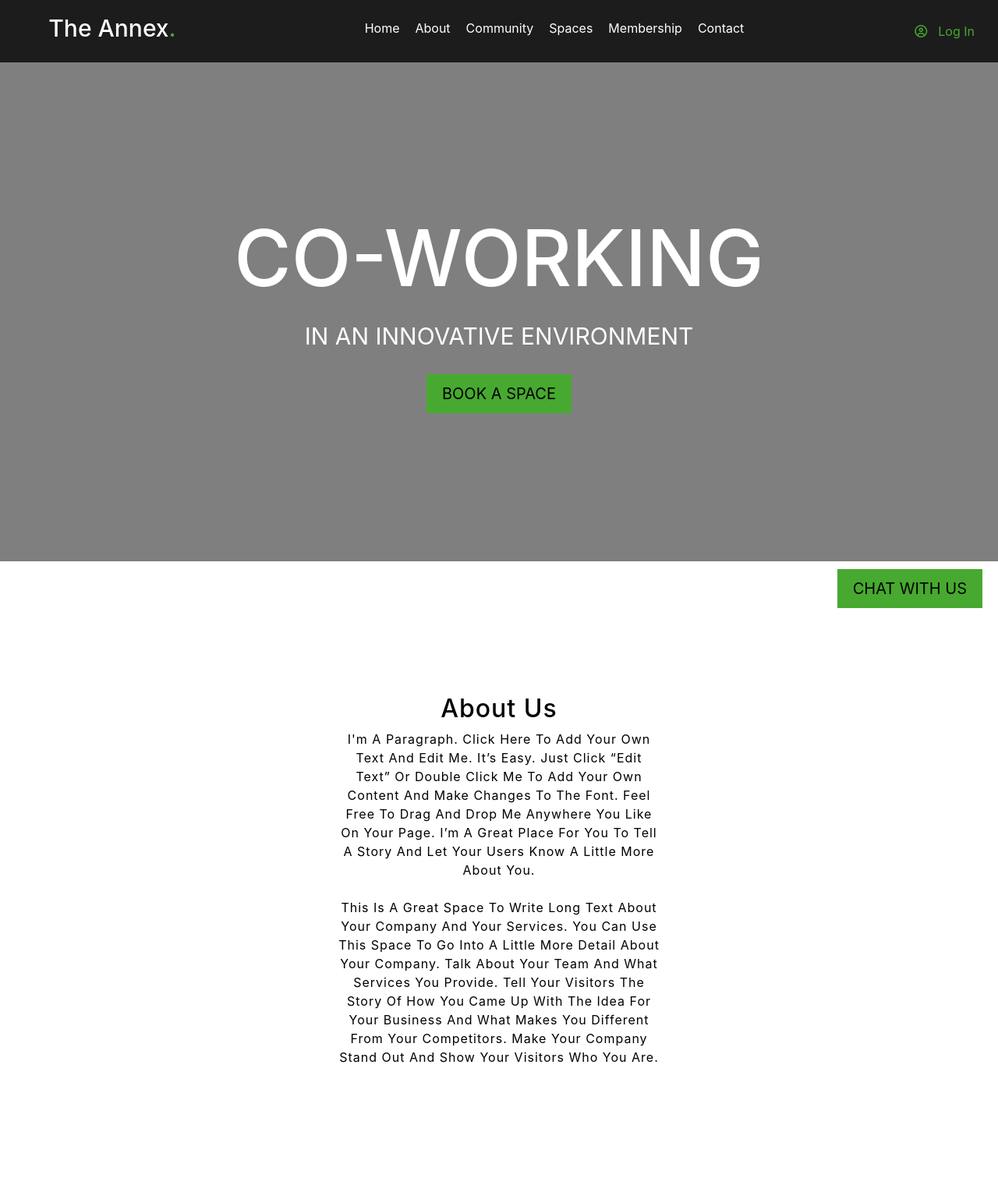
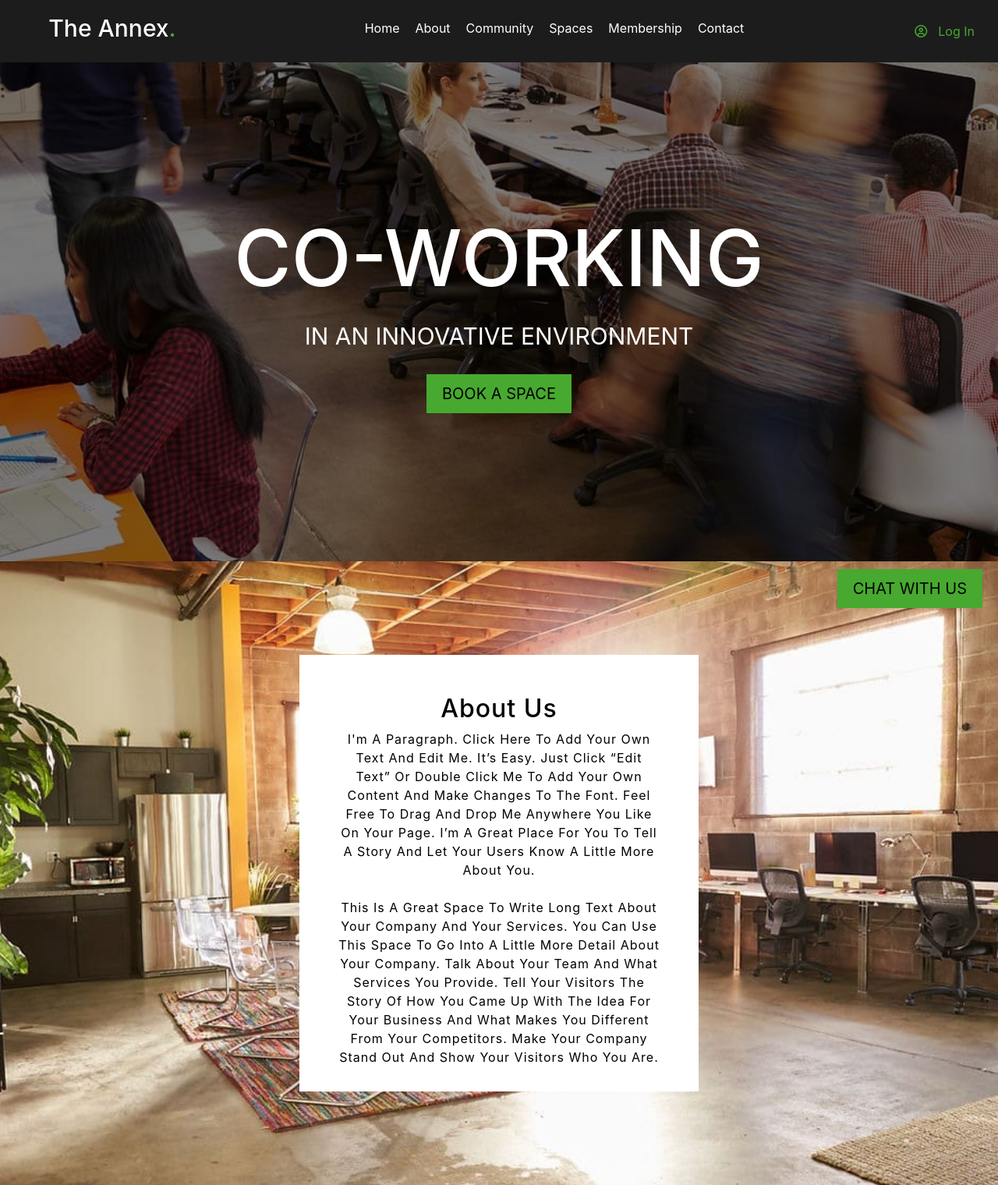
Before and after one commit to yousefmohamed17/first, a plain HTML site: page index.html in a window 1280 px wide. Shown: the top 1520 px of the page at 78% size. Drawn offline with nearby package versions, Linux system fonts and the light colour scheme; files whose address does not match are found by name.

Commit message:
Update style.css

```diff
--- a/style.css
+++ b/style.css
@@ -80,7 +80,7 @@ main {
     display: flex;
     align-items: center;
     justify-content: center;
-    background-image: linear-gradient(rgba(0, 0, 0, 0.5), rgba(0, 0, 0, 0.5)), url(../img/main.jpeg);
+    background-image: linear-gradient(rgba(0, 0, 0, 0.5), rgba(0, 0, 0, 0.5)), url(./main.jpeg);
     background-size: cover;
     background-position: center;
 }
@@ -144,7 +144,7 @@ main {
     display: flex;
     align-items: center;
     justify-content: center;
-    background: url(../img/about.jpeg) no-repeat center center/cover fixed;
+    background: url(./about.jpeg) no-repeat center center/cover fixed;
 }
 
 .about div div {
@@ -393,4 +393,5 @@ footer {
     font-size: 18px;
     position: relative;
     right: 150%;
+
 }
```
